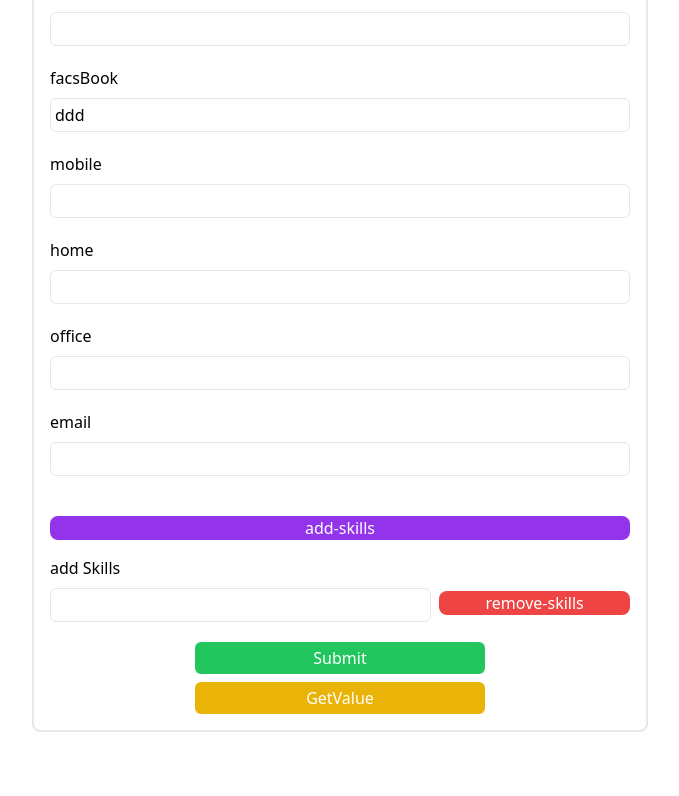
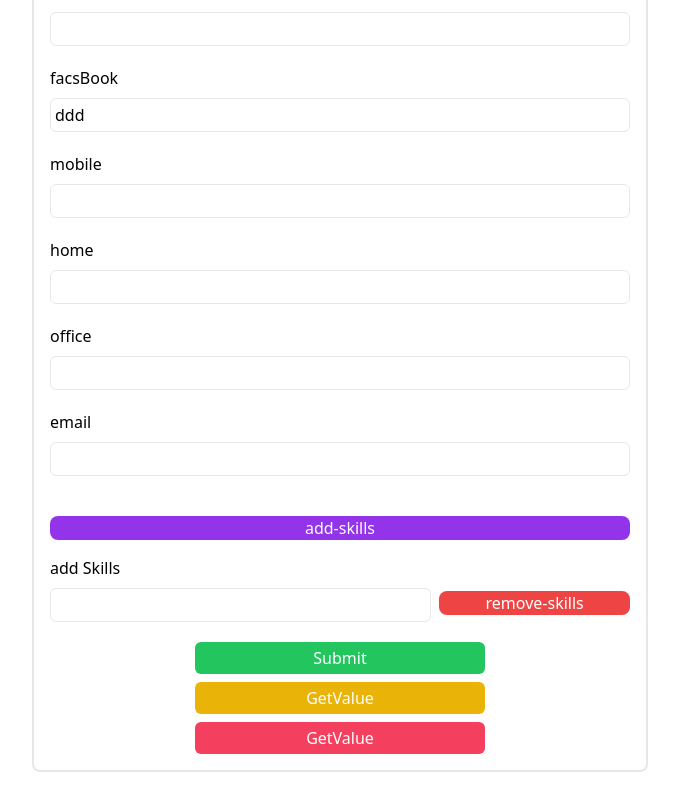
Before and after one commit to aeinmananni/react-hook-form, a React (Vite) app: page / in a window 1280 px wide. Shown: the part 460-1256 px from the top of the page, without its empty margins (300-979 px from the left). Before the commit the page ends 1216 px from the top, so only its background shows below. Built offline with nearby package versions, Linux system fonts and the light colour scheme.

Commit message:
add new version

```diff
--- a/src/components/form-youtube/index.tsx
+++ b/src/components/form-youtube/index.tsx
@@ -13,6 +13,7 @@ const FormYoutube = () => {
     watch,
     control,
     getValues,
+    setValue,
     formState: { errors },
   } = useForm<LoginTyped>({
     defaultValues: {
@@ -186,6 +187,16 @@ const FormYoutube = () => {
             onClick={() => console.log("GETVALUES : ", getValues("password"))}
             className="bg-yellow-500 p-1 text-white w-1/2 rounded-md"
           />
+          <Button
+            type="button"
+            text="GetValue"
+            onClick={() => {
+              setValue("password", "AAAAAAA : ", {
+                shouldTouch: true,
+              });
+            }}
+            className="bg-rose-500 p-1 text-white w-1/2 rounded-md"
+          />
         </div>
       </form>
       <DevTool control={control} />
```
